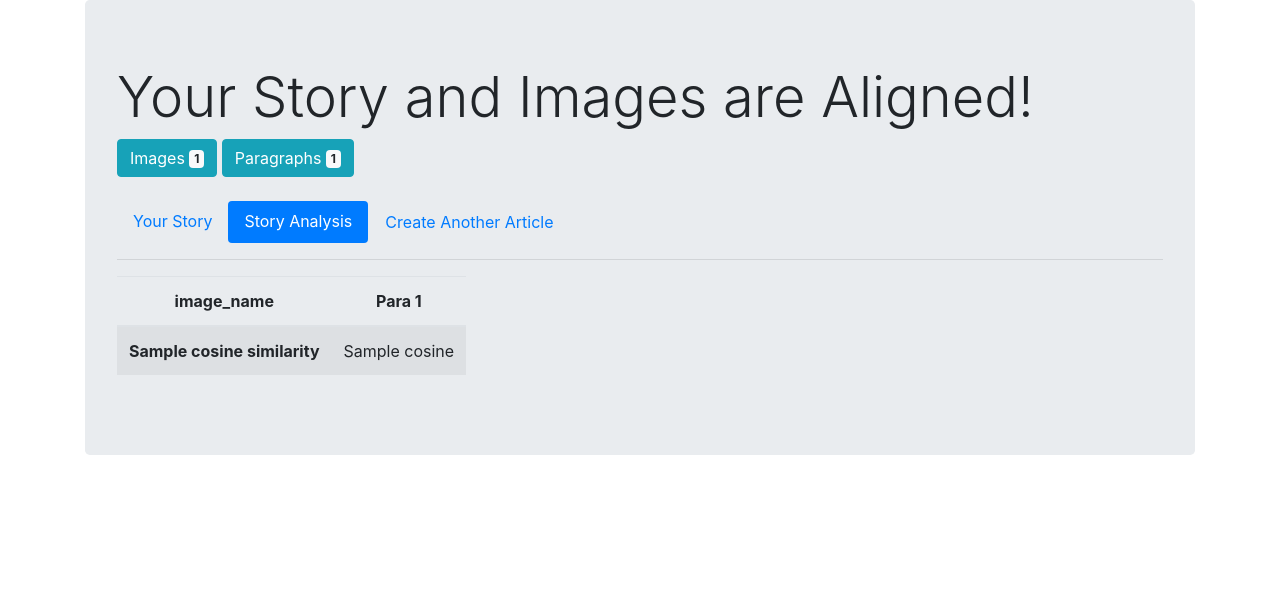
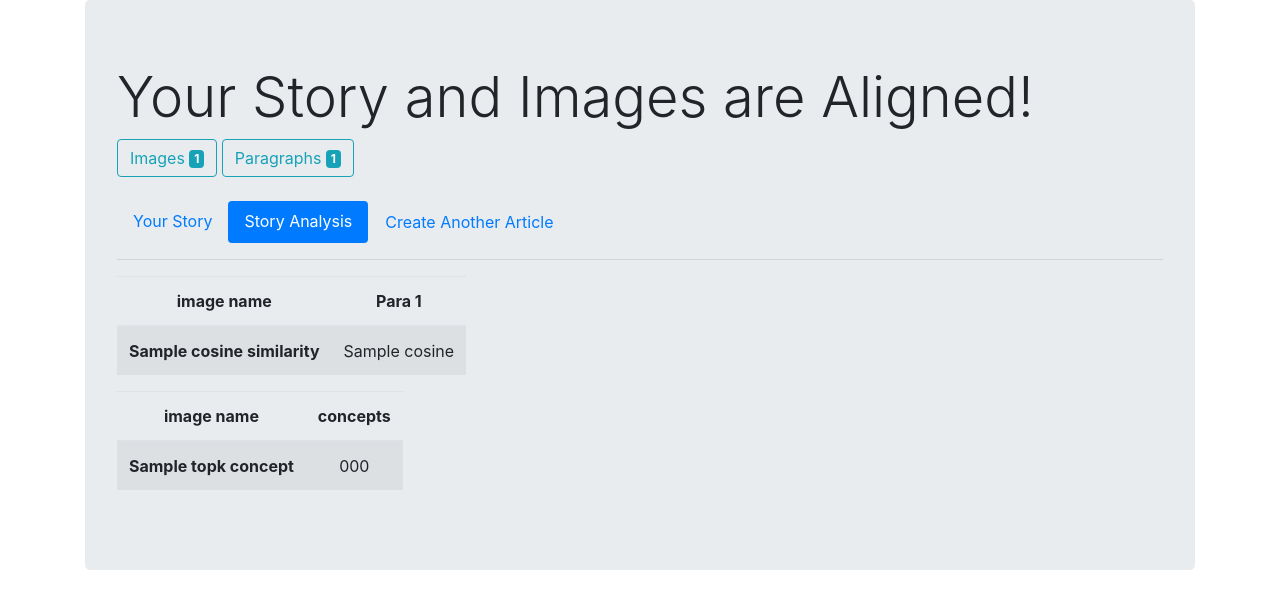
Before and after one commit to chengwill97/Story-and-Image-Alignment, a Python web app: template flask/app/templates/demo.html in a window 1280 px wide, after a click on "Story Analysis". Shown: the part 70-679 px from the top of the page. Run offline with Jinja, Linux system fonts and the light colour scheme; the template is opened without the code that fills it: most values are stand-ins (such as "Sample title", 1, 10 or a date in 2020); some libraries are stand-ins or nearby versions.

Commit message:
Display top-k concepts on results page
- read top-k concepts from topkParaConcept.txt

```diff
--- a/flask/app/routes.py
+++ b/flask/app/routes.py
@@ -119,6 +119,7 @@ def demo():
 
     results             = list()
     cosine_similarities = dict()
+    topk_concepts       = dict()
     quotes              = None
     folder              = session.pop('folder', None)
     num_images          = session.pop('num_images', 0)
@@ -198,6 +199,7 @@ def demo():
     try:
         results             = demo.get_optimized_alignments(quotes=quotes)
         cosine_similarities = demo.get_cosine_similarities()
+        topk_concepts       = demo.get_topk_concepts()
     except Exception as e:
         app.logger.warn(e)
         traceback.print_exc()
@@ -210,4 +212,5 @@ def demo():
     app.logger.info('Handled Demo Request')
 
     return render_template('demo.html', num_images=num_images, num_texts=num_texts,
-                            results=results, cosine_similarities=cosine_similarities)
+                            results=results, cosine_similarities=cosine_similarities,
+                            topk_concepts=topk_concepts)
--- a/flask/app/templates/demo.html
+++ b/flask/app/templates/demo.html
@@ -4,15 +4,15 @@
     <h1 class="display-4" id="top">Your Story and Images are Aligned!</h1>
 
     {% if num_images %}
-        <button type="button" class="btn btn-info">Images <span class="badge badge-light">{{ num_images }}</span></button>
+        <button type="button" class="btn btn-outline-info">Images <span class="badge badge-info">{{ num_images }}</span></button>
     {% else %}
-        <button type="button" class="btn btn-secondary">Images <span class="badge badge-light">{{ num_images }}</span></button>
+        <button type="button" class="btn btn-outline-secondary">Images <span class="badge badge-info">{{ num_images }}</span></button>
     {% endif %}
 
     {% if num_texts %}
-        <button type="button" class="btn btn-info">Paragraphs <span class="badge badge-light">{{ num_texts }}</span></button>
+        <button type="button" class="btn btn-outline-info">Paragraphs <span class="badge badge-info">{{ num_texts }}</span></button>
     {% else %}
-        <button type="button" class="btn btn-secondary">Paragraphs <span class="badge badge-light">{{ num_texts }}</span></button>
+        <button type="button" class="btn btn-outline-secondary">Paragraphs <span class="badge badge-info">{{ num_texts }}</span></button>
     {% endif %}
 
     <br>
@@ -39,7 +39,7 @@
 
     <div class="tab-content" id="nav-tabContent">
 
-        <!-- Story Tab -->
+        <!-- Start of Story Tab -->
         <div class="tab-pane fade show active" id="nav-story" role="tabpanel" aria-labelledby="nav-story-tab">
             {% for result in results %}
                 {% if result.type %}
@@ -60,14 +60,16 @@
                 <a href="#top" class="btn btn-primary" role="button">Back to Top</a>
             {% endif %}
         </div>
+        <!-- End of Story Tab -->
 
-        <!-- Analysis Tab -->
+        <!-- Start of Analysis Tab -->
         <div class="tab-pane fade" id="analysis" role="tabpanel" aria-labelledby="analysis-tab">
+
             <table class="table table-striped table-responsive text-center">
                 {% if cosine_similarities %}
                     <thead>
                         <tr>
-                            <th scope="col">image_name</th>
+                            <th scope="col">image name</th>
                             {% for text_index in range(1, num_texts+1) %}
                                 <th scope="col">Para {{ text_index }}</th>
                             {% endfor %}
@@ -89,7 +91,32 @@
                     </thead>
                 {% endif %}
             </table>
+
+            <table class="table table-striped table-responsive text-center">
+                {% if topk_concepts %}
+                    <thead>
+                        <tr>
+                            <th scope="col">image name</th>
+                            <th scope="col">concepts</th>
+                        </tr>
+                    </thead>
+                    <tbody>
+                        {% for image_name, concepts in topk_concepts.items() %}
+                            <tr>
+                                <th scope="row">{{ image_name }}</th>
+                                <td>{{ concepts }}</td>
+                            </tr>
+                        {% endfor %}
+                    </tbody>
+                {% else %}
+                    <thead>
+                        <tr><th scope="col">No concepts are available</th></tr>
+                    </thead>
+                {% endif %}
+            </table>
+
         </div>
+        <!-- End of Analysis Tab -->
     </div>
 
 {% endblock %}
```
Also changed, not shown: flask/app/sandi/demo.py (+26 -0 lines).
